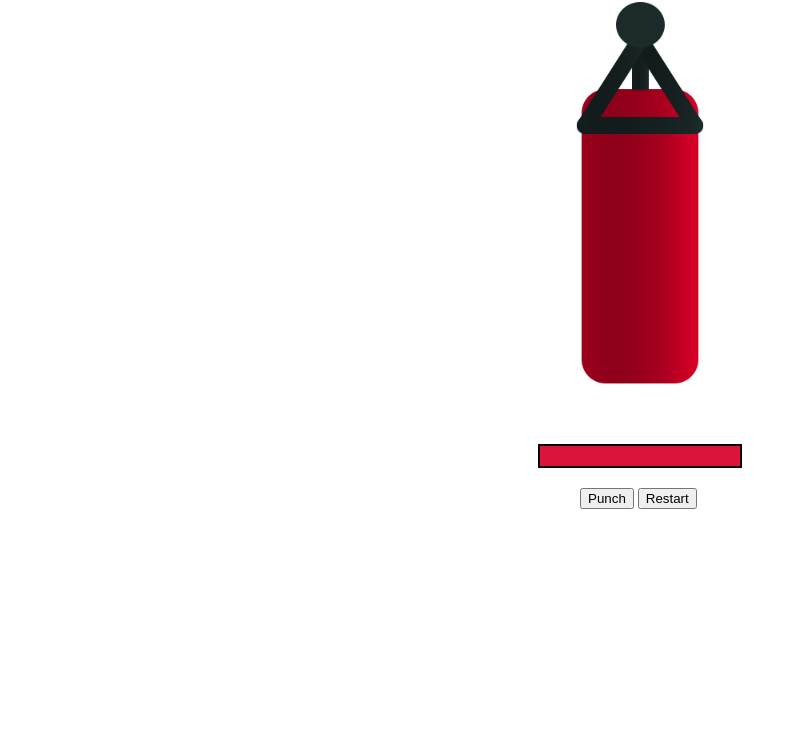
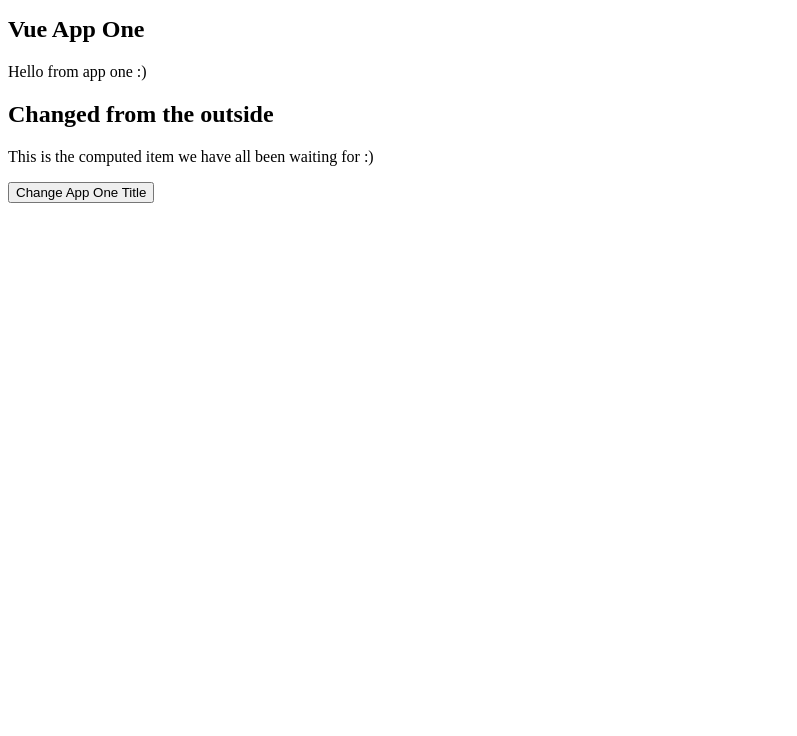
Before and after one commit to Theceri/the-net-ninja-vue-course, a plain HTML site: page index.html in a window 1280 px wide. Shown: the part 64-800 px from the top of the page, without its empty margins (0-797 px from the left). Drawn offline with nearby package versions, Linux system fonts and the light colour scheme.

Commit message:
lesson 14

```diff
--- a/app.js
+++ b/app.js
@@ -1,22 +1,33 @@
-new Vue({
-    el: '#vue-app',
+var one = new Vue({
+    el: '#vue-app-one',
     data: {
-        health: 100,
-        ended: false
+        title: 'Vue App One'
     },
     methods: {
-        punch: function(){
-            this.health -= 10;
-            if(this.health <= 0){
-                this.ended = true;
-            }
-        },
-        restart: function(){
-            this.health = 100;
-            this.ended = false;
+
+    },
+    computed: {
+        greet: function(){
+            return 'Hello from app one :)';
+        }
+    }
+});
+
+var two = new Vue({
+    el: '#vue-app-two',
+    data: {
+        title: 'Vue App Two'
+    },
+    methods: {
+        changeTitle: function(){
+            one.title = "Title changed"
         }
     },
     computed: {
-
+        greet: function(){
+            return 'This is the computed item we have all been waiting for :)';
+        }
     }
 });
+
+two.title = "Changed from the outside";
--- a/index.html
+++ b/index.html
@@ -12,20 +12,17 @@
 </head>
 
 <body>
-    <div id="vue-app">
-        <!-- bag image -->
-        <div id="bag" v-bind:class="{burst: ended}"></div>
+    <h1>Multiple Vue Instances</h1>
 
-        <!-- bag health -->
-        <div id="bag-health">
-            <div v-bind:style="{ width: health + '%'}"></div>
-        </div>
+    <div id="vue-app-one">
+        <h2>{{ title }}</h2>
+        <p>{{ greet }}</p>
+    </div>
 
-        <!-- game controls -->
-        <div id="controls">
-            <button v-on:click="punch" v-show="!ended">Punch</button>
-            <button v-on:click="restart">Restart</button>
-        </div>
+    <div id="vue-app-two">
+        <h2>{{ title }}</h2>
+        <p>{{ greet }}</p>
+        <button v-on:click="changeTitle">Change App One Title</button>
     </div>
 
     <script src="app.js"></script>
```
